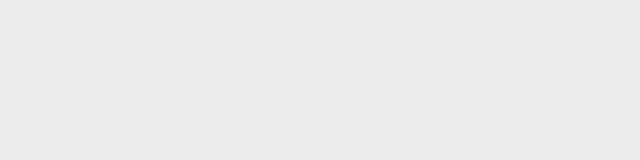
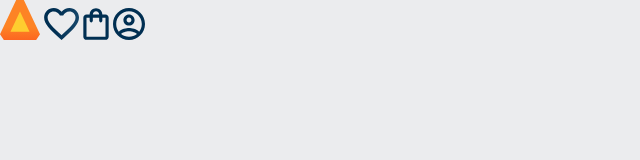
Before and after one commit to MaduOliveir/madu_alura, a plain HTML site: page index.html in a window 1280 px wide. Shown: the whole page, without its empty margins (0-640 px from the left). Drawn offline with Linux system fonts and the light colour scheme.

Commit message:
Add files via upload

```diff
--- a/index.html
+++ b/index.html
@@ -10,7 +10,13 @@
     </head>
 
     <body>
-         <header class="cabeçalho"
+         <header class="cabecalho">
+             <span class="cabecalho__menu-hamburguer"></span>
+             <img src="img/Logo.svg" alt="Logo da AluraBooks">
+             <a href="#"><img src="img/Favoritos.svg"></a>
+             <a href="#"><img src="img/Compras.svg"></a>
+             <a href="#"><img src="img/Usuario.svg"></a>
+        <header>
     </body>
 
-</html>
+    </html>
```
Also changed, not shown: img/Compras.svg (added), img/Menu.svg (added), img/Usuario.svg (added).
